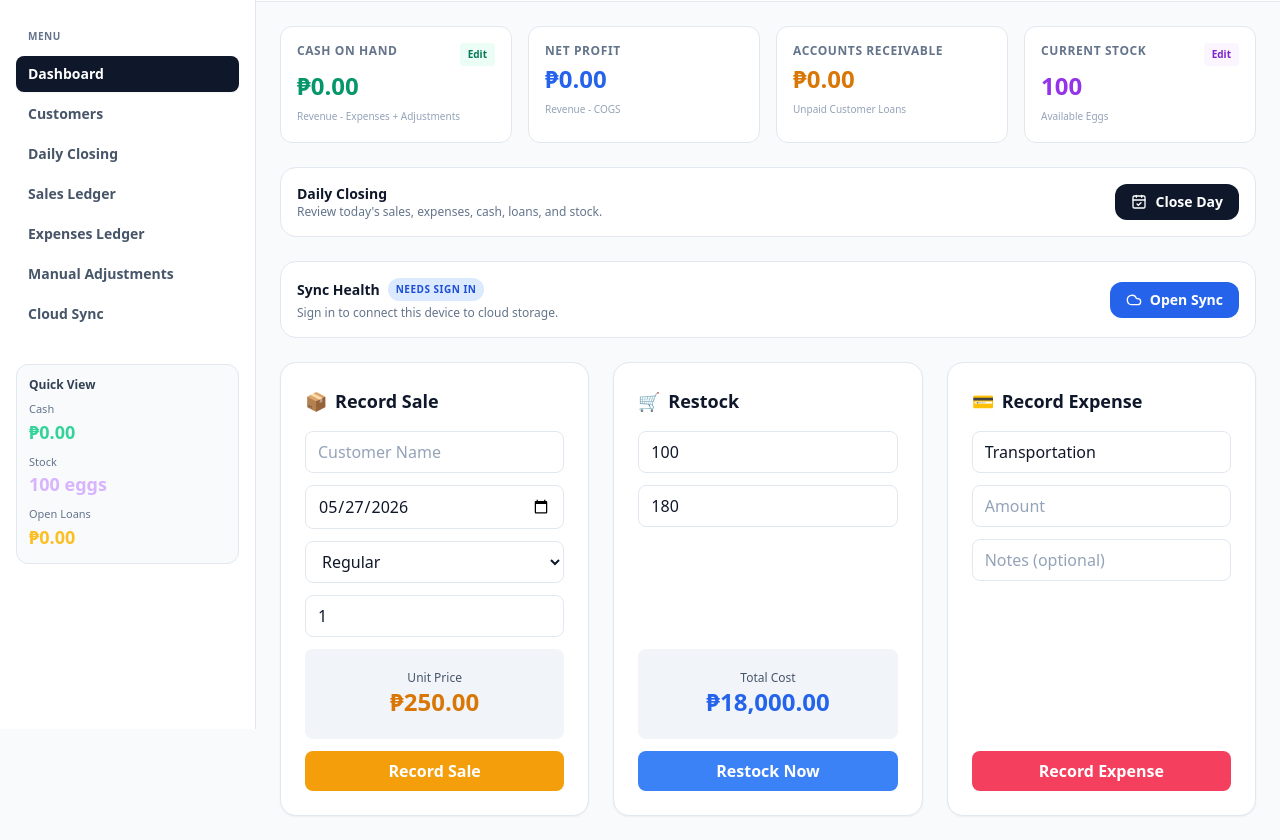
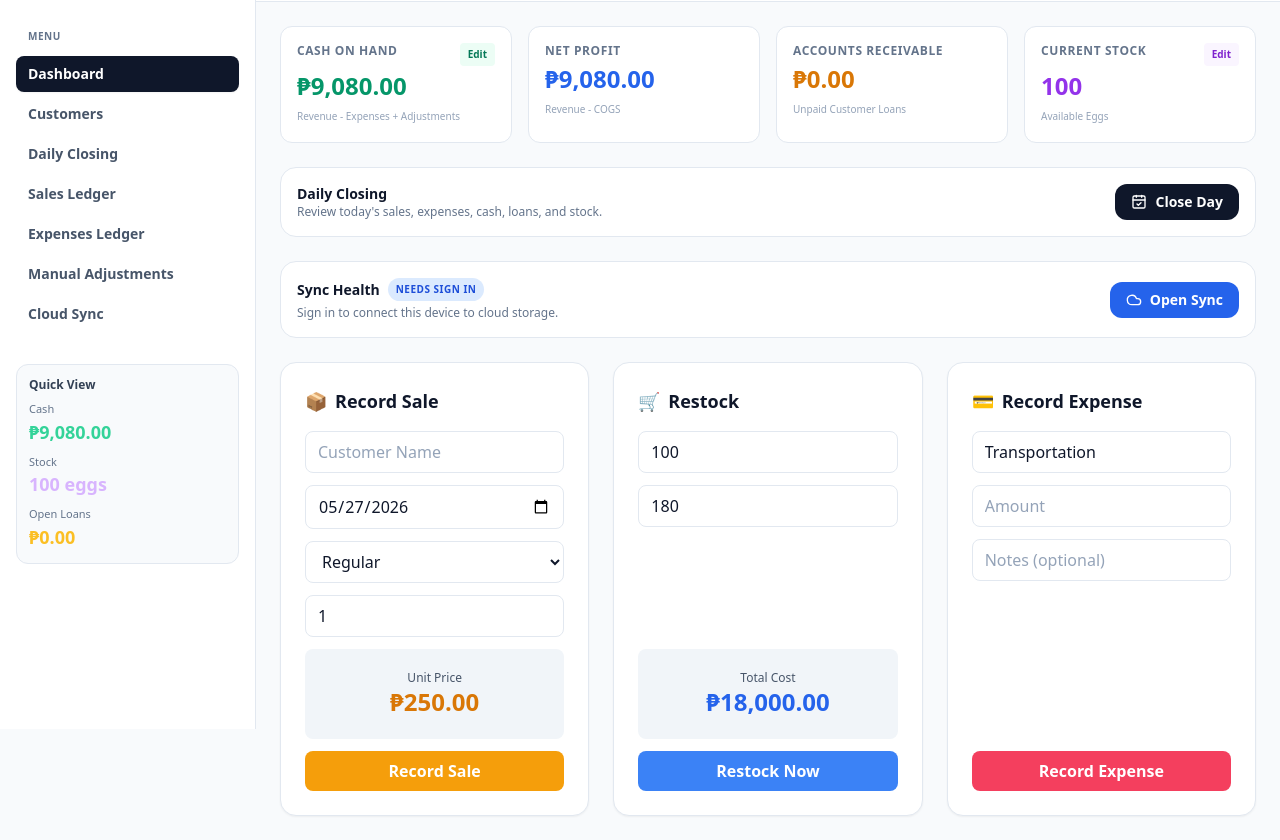
Before and after one commit to kiiing025/egg-inventory-system, a plain HTML site: page index.html in a window 1280 px wide. Shown: the part 71-911 px from the top of the page. Drawn offline with nearby package versions, Linux system fonts and the light colour scheme.

Commit message:
Import historical April sales

```diff
--- a/index.html
+++ b/index.html
@@ -1286,6 +1286,7 @@
                         const savedData = JSON.parse(localStorage.getItem('egg_app_data'));
                         this.applyPersistedState(savedData);
                     }
+                    this.importHistoricalAprilSales();
                     const savedTheme = localStorage.getItem('egg_dark_mode');
                     this.darkMode = savedTheme === 'true';
                     if (typeof document !== 'undefined') {
@@ -1334,6 +1335,75 @@
                     this.dailyClosings = Array.isArray(savedData.dailyClosings) ? savedData.dailyClosings : [];
                     if (savedData.config) this.config = savedData.config;
                     return true;
+                },
+
+                getHistoricalAprilSales() {
+                    const rows = [
+                        ['Jayne Labuntog', '2026-04-07', '2026-04-07', '2026-04-06', 'Regular', 3],
+                        ['Joy', '2026-04-07', '2026-04-07', '2026-04-06', 'Regular', 1],
+                        ['Maura Oraiz', '2026-04-07', '2026-04-07', '2026-04-06', 'Regular', 1],
+                        ['Ivy Mabitag', '2026-04-07', '2026-04-07', '2026-04-06', 'Regular', 1],
+                        ['Bhebe Alcantara', '2026-04-07', '2026-04-07', '2026-04-06', 'Regular', 1],
+                        ['Jayne Labuntog', '2026-04-07', '2026-04-07', '2026-04-06', 'Regular', 3],
+                        ['Jong Labuntog', '2026-04-07', '2026-04-07', '2026-04-06', 'Regular', 1],
+                        ['Michael Robles', '2026-04-07', '2026-04-07', '2026-04-06', 'Regular', 1],
+                        ['Jelissa Quintos', '2026-04-07', '2026-04-07', '2026-04-06', 'Regular', 1],
+                        ['Randy Briones', '2026-04-07', '2026-04-07', '2026-04-06', 'Regular', 1],
+                        ['Ivy Mabitag', '2026-04-07', '2026-04-07', '2026-04-06', 'Regular', 1],
+                        ['Jayne Labuntog', '2026-04-07', '2026-04-07', '2026-04-06', 'Regular', 3],
+                        ['Mabel', '2026-04-13', '2026-04-07', '2026-04-13', 'Regular', 1],
+                        ['Joyce', '2026-04-13', '2026-04-07', '2026-04-13', 'Regular', 1],
+                        ['Kathy', '2026-04-13', '2026-04-07', '2026-04-13', 'Regular', 1],
+                        ['Marlon', '2026-04-13', '2026-04-07', '2026-04-13', 'Regular', 1],
+                        ['Tata Labitad', '2026-04-13', '2026-04-07', '2026-04-13', 'Regular', 1],
+                        ['Maricel', '2026-04-13', '2026-04-07', '2026-04-13', 'Regular', 1],
+                        ['Maya', '2026-04-13', '2026-04-07', '2026-04-13', 'Regular', 1],
+                        ['Nicole Labuntog', '2026-04-13', '2026-04-07', '2026-04-13', 'Regular', 1],
+                        ['Honey', '2026-04-20', '2026-05-19', '2026-04-20', 'Loaned', 1],
+                        ['Chandra', '2026-04-20', '2026-05-06', '2026-04-20', 'Loaned', 1],
+                        ['Customer Walk In', '2026-04-20', '2026-04-20', '2026-04-07', 'Regular', 1],
+                        ['Bhebe Alcantara', '2026-04-20', '2026-05-06', '2026-04-20', 'Loaned', 1],
+                        ['Maura Oraiz', '2026-04-20', '2026-04-20', '2026-04-20', 'Regular', 1],
+                        ['Shiela', '2026-04-20', '2026-04-20', '2026-04-20', 'Regular', 1],
+                        ['Sir Vince', '2026-04-20', '2026-04-20', '2026-04-20', 'Regular', 1],
+                        ['Lourdes', '2026-04-20', '2026-04-20', '2026-04-20', 'Regular', 1],
+                        ['Mariel', '2026-04-20', '2026-05-07', '2026-04-20', 'Loaned', 1],
+                        ['Edwin', '2026-04-30', '2026-04-30', '2026-04-27', 'Regular', 1]
+                    ];
+
+                    return rows.map(([customer, orderDate, paidDate, weekStartDate, type, quantity], index) => {
+                        const orderDateDisplay = this.formatDisplayDate(orderDate);
+                        const paidDateDisplay = this.formatDisplayDate(paidDate);
+                        return {
+                            id: `historical-april-2026-${String(index + 1).padStart(2, '0')}`,
+                            source: 'historical-april-2026-sheet',
+                            date: orderDate,
+                            orderDate,
+                            dateDisplay: orderDateDisplay,
+                            orderDateDisplay,
+                            paidDate,
+                            paidDateDisplay,
+                            weekStartDate,
+                            eggType: 'Large',
+                            customer,
+                            quantity,
+                            type,
+                            unitPrice: type === 'Loaned' ? 270 : 250,
+                            paid: true
+                        };
+                    });
+                },
+
+                importHistoricalAprilSales() {
+                    const existingIds = new Set(this.sales.map(sale => String(sale.id)));
+                    const missingSales = this.getHistoricalAprilSales()
+                        .filter(sale => !existingIds.has(String(sale.id)));
+
+                    if (missingSales.length === 0) return 0;
+
+                    this.sales = [...this.sales, ...missingSales];
+                    this.persistState();
+                    return missingSales.length;
                 },
 
                 persistState(options = {}) {
--- a/service-worker.js
+++ b/service-worker.js
@@ -1,4 +1,4 @@
-const CACHE_NAME = 'egg-inventory-cache-v10';
+const CACHE_NAME = 'egg-inventory-cache-v11';
 const APP_ASSETS = [
   './',
   './index.html',
```
Also changed, not shown: tests/manual-adjustments.test.js (+41 -0 lines).
